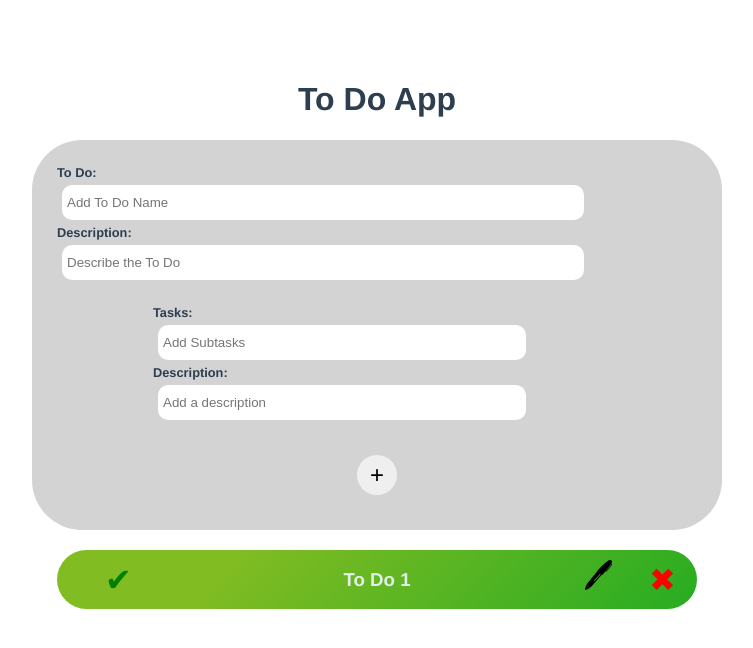
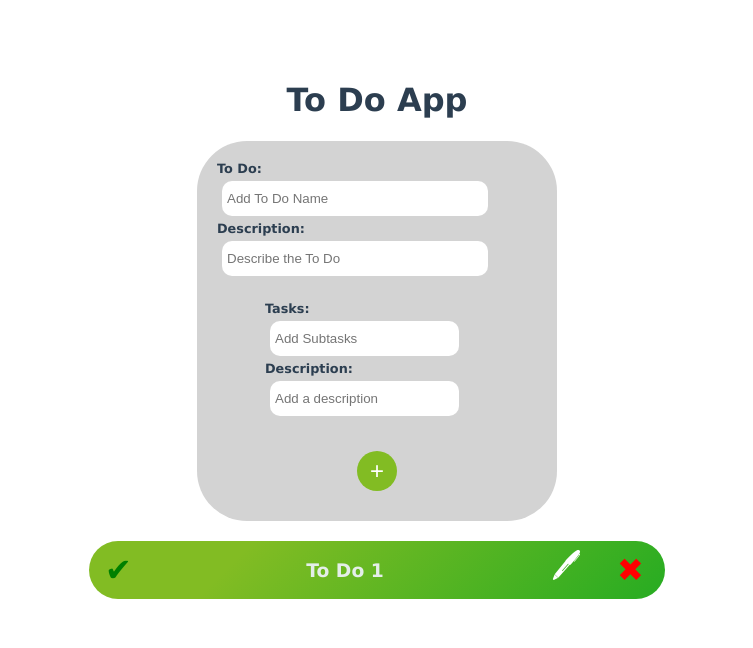
Before and after one commit to Sina-Sche/vue-todo, a Vue app: page / in a window 1280 px wide. Shown: the top 648 px of the page, without its empty margins (263-1016 px from the left). Built offline with nearby package versions, Linux system fonts and the light colour scheme.

Commit message:
Adjust styling

```diff
--- a/src/App.vue
+++ b/src/App.vue
@@ -17,7 +17,7 @@
 
 <style>
 #app {
-  font-family: Avenir, Helvetica, Arial, sans-serif;
+  font-family: Verdana, sans-serif;
   -webkit-font-smoothing: antialiased;
   -moz-osx-font-smoothing: grayscale;
   text-align: center;
--- a/src/components/Form.vue
+++ b/src/components/Form.vue
@@ -1,5 +1,4 @@
 <template>
-  <div class="form-container">
   <form>
     <label for="todo">To Do:</label>
     <input id="todo" placeholder="Add To Do Name" />
@@ -17,7 +16,6 @@
     <input id="submit" type="submit" value="+" />
   </form>
   <div class="form-results"></div>
-  </div>
 </template>
 
 <script>
@@ -34,10 +32,10 @@
   display: flex;
   background: lightgray;
   border-radius: 50px;
-  padding: 25px;
   display: flex;
   flex-direction: column;
-  min-width: 50vw;
+  width: 25vw;
+  padding: 20px;
   margin: 0 auto 20px;
   font-size: 0.8rem;
   text-align: left;
@@ -51,6 +49,8 @@
   border: none;
   border-radius: 40px;
   font-size: 1.5rem;
+  background: #82bc23;
+  color: white;
 }
 input {
   border: none;
--- a/src/components/ToDoItem.vue
+++ b/src/components/ToDoItem.vue
@@ -43,7 +43,7 @@
   background-color: #ffffff;
   background-image: linear-gradient(315deg, #27ac22 0%, #82bc23 74%);
   border-radius: 50px;
-  max-width: 50vw;
+  width: 45vw;
   display: flex;
   flex-direction: column;
   margin: auto;
@@ -67,7 +67,7 @@
 .todo-preview {
   display: grid;
   width: 100%;
-  grid-template-columns: 1fr 3fr 0.5fr 0.5fr;
+  grid-template-columns: 0.5fr 3fr 0.5fr 0.5fr;
 }
 button {
   cursor: pointer;
@@ -80,10 +80,12 @@
 }
 .edit {
   padding: 0;
-  color: black;
+  color: white;
 }
 .delete {
   font-size: 2rem;
   color: red;
+  border-radius: 20px;
+  padding: 0px;
 }
 </style>
```
Lines whose indentation alone changed are shown as unchanged.
